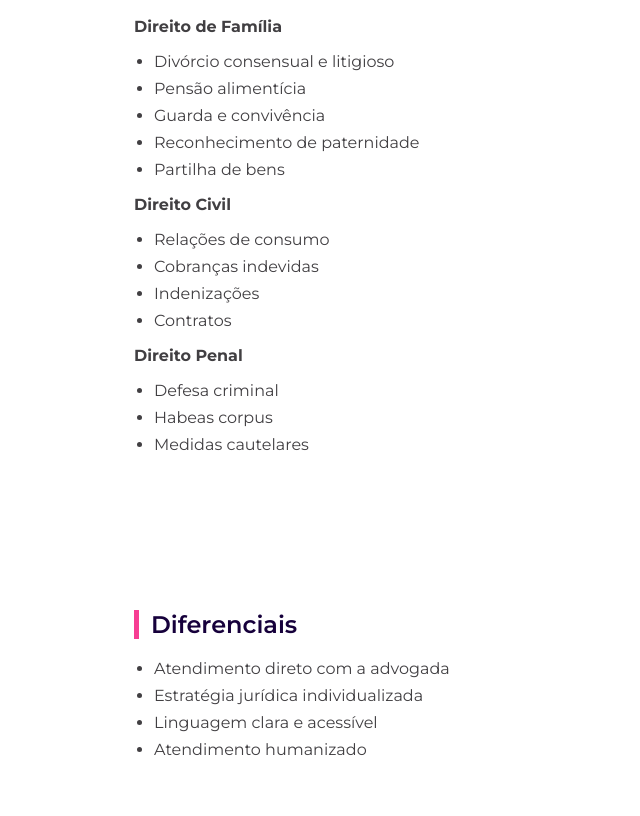
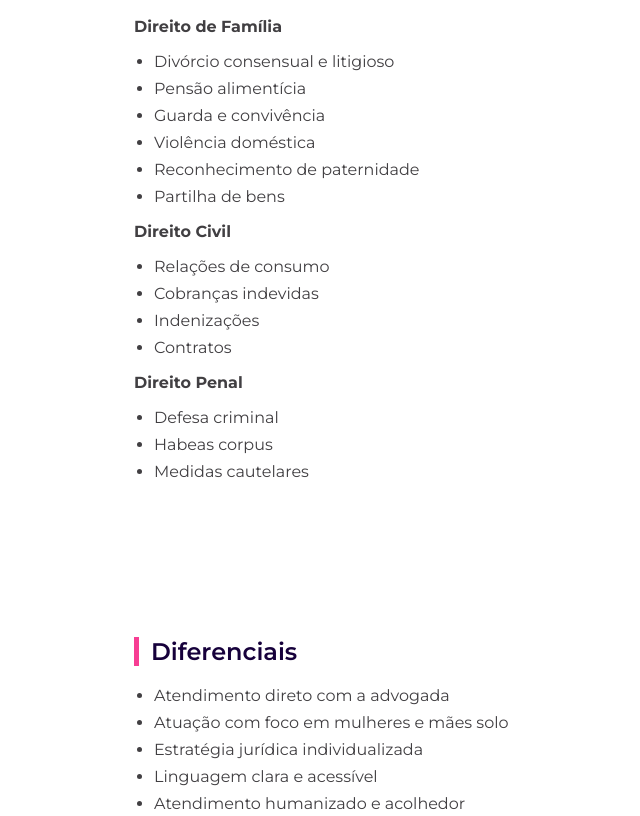
Before and after one commit to andressamazur/andressamazur.github.io, a plain HTML site: page index.html in a window 1280 px wide. Shown: the part 1265-2081 px from the top of the page, without its empty margins (6-646 px from the left). Drawn offline with Linux system fonts and the light colour scheme.

Commit message:
Update index.html

```diff
--- a/index.html
+++ b/index.html
@@ -115,8 +115,8 @@ footer {
 <body>
 
 <header>
-    <!-- LOGO CORRETO -->
-    <img src="logo1.jpeg" alt="Logo Andressa Mazur Advocacia" class="logo">
+    <!-- LOGO SEM FUNDO -->
+    <img src="logosemfundo.png" alt="Logo Andressa Mazur Advocacia" class="logo">
 
     <h1>Andressa Mazur Advocacia</h1>
     <p>OAB/SP 527.566</p>
@@ -159,6 +159,7 @@ footer {
     <li>Divórcio consensual e litigioso</li>
     <li>Pensão alimentícia</li>
     <li>Guarda e convivência</li>
+    <li>Violência doméstica</li>
     <li>Reconhecimento de paternidade</li>
     <li>Partilha de bens</li>
 </ul>
@@ -183,9 +184,10 @@ footer {
 <h2>Diferenciais</h2>
 <ul>
     <li>Atendimento direto com a advogada</li>
+    <li>Atuação com foco em mulheres e mães solo</li>
     <li>Estratégia jurídica individualizada</li>
     <li>Linguagem clara e acessível</li>
-    <li>Atendimento humanizado</li>
+    <li>Atendimento humanizado e acolhedor</li>
 </ul>
 </section>
 
```
